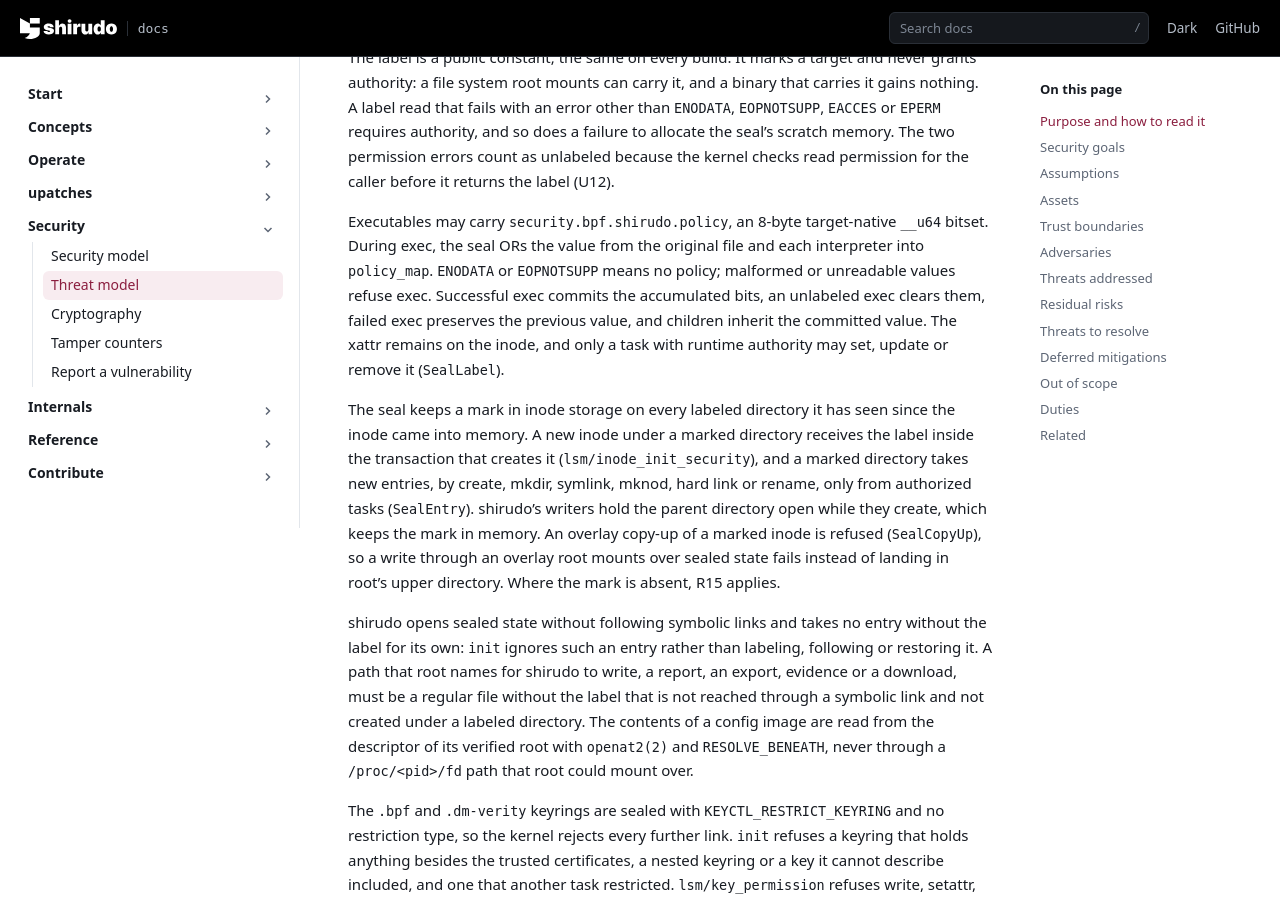
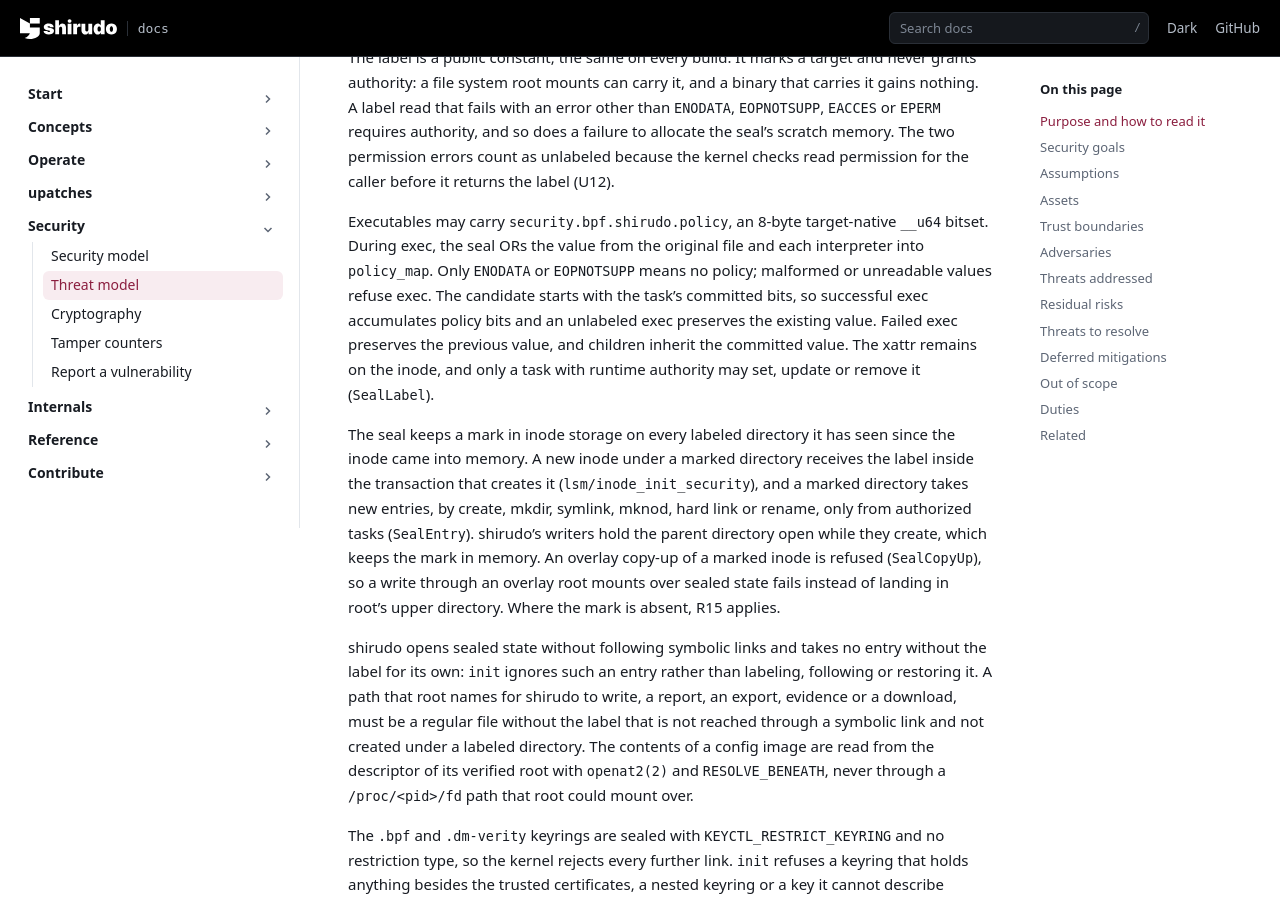
Before and after one commit to AliBashaSY/shirudo, a Sphinx documentation site: the page built from Documentation/security/threat-model.rst, in a window 1280 px wide and 900 px high, scrolled down 12632 px. Built offline with Sphinx 7.4.7, drawn with Linux system fonts in a browser that asks for light colours; pages that are not in the unit, such as notebooks, are missing from menus.

Commit message:
bpf: inherit task policy across exec
Seed the exec candidate with the task's committed policy before adding
bits from the original executable and each interpreter handler pass.
Committing only after successful exec preserves inherited restrictions
in children and keeps policy bits accumulated across later execs.

Signed-off-by: John Fastabend <john.fastabend@gmail.com>

```diff
--- a/Documentation/security/threat-model.rst
+++ b/Documentation/security/threat-model.rst
@@ -659,13 +659,14 @@ returns the label (U12).
 
 Executables may carry ``security.bpf.shirudo.policy``, an 8-byte
 target-native ``__u64`` bitset. During exec, the seal ORs the value from
-the original file and each interpreter into ``policy_map``. ``ENODATA``
-or ``EOPNOTSUPP`` means no policy; malformed or unreadable values refuse
-exec.
-Successful exec commits the accumulated bits, an unlabeled exec clears
-them, failed exec preserves the previous value, and children inherit the
-committed value. The xattr remains on the inode, and only a task with
-runtime authority may set, update or remove it (``SealLabel``).
+the original file and each interpreter into ``policy_map``. Only
+``ENODATA`` or ``EOPNOTSUPP`` means no policy; malformed or unreadable
+values refuse exec.
+The candidate starts with the task's committed bits, so successful exec
+accumulates policy bits and an unlabeled exec preserves the existing
+value. Failed exec preserves the previous value, and children inherit
+the committed value. The xattr remains on the inode, and only a task
+with runtime authority may set, update or remove it (``SealLabel``).
 
 The seal keeps a mark in inode storage on every labeled directory it
 has seen since the inode came into memory. A new inode under a marked
```
Also changed, not shown: Documentation/internals/enforcement.rst (+4 -4 lines), Documentation/internals/seal.rst (+7 -6 lines), 1 other file.
